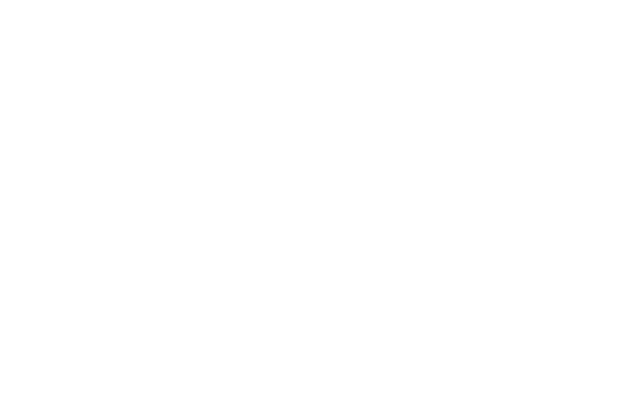
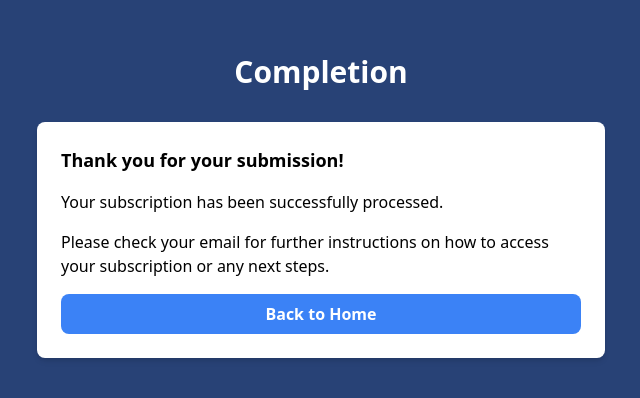
Before and after one commit to dbug-entity/digital-resources-subscription, a Vue app: page /completion in a window 1280 px wide. Before the commit this address had no page. Shown: the part 194-592 px from the top of the page, without its empty margins (319-959 px from the left). Built offline with nearby package versions, Linux system fonts and the light colour scheme.

Commit message:
add completion page with applied styles

```diff
--- /dev/null
+++ b/src/components/CompletionPage.vue
@@ -0,0 +1,63 @@
+<template>
+  <div class="bg-blue-900 min-h-screen flex items-center justify-center">
+    <div class="container mx-auto px-4 py-8">
+      <h2 class="text-3xl font-bold text-center text-black mb-8">Completion</h2>
+
+      <div class="bg-white p-6 rounded-lg shadow-md">
+        <h3 class="text-lg font-semibold mb-4">
+          Thank you for your submission!
+        </h3>
+        <p class="mb-4">Your subscription has been successfully processed.</p>
+        <p class="mb-4">
+          Please check your email for further instructions on how to access your
+          subscription or any next steps.
+        </p>
+        <button
+          @click="redirectToHome"
+          class="w-full bg-blue-500 text-white font-bold py-2 px-4 rounded-lg hover:bg-blue-600 focus:outline-none focus:bg-blue-600"
+        >
+          Back to Home
+        </button>
+      </div>
+    </div>
+  </div>
+</template>
+
+<script lang="ts">
+import { defineComponent } from "vue";
+import { useStore } from "vuex";
+import { useRouter } from "vue-router";
+
+export default defineComponent({
+  setup() {
+    const store = useStore();
+    const router = useRouter();
+    const formData = store.state.formData;
+
+    const previousStep = () => {
+      router.go(-1); // Go back one step
+    };
+
+    const redirectToHome = () => {
+      // Perform form submission logic
+      router.push("/");
+    };
+
+    return { formData, previousStep, redirectToHome };
+  },
+});
+</script>
+
+<style scoped>
+.container {
+  max-width: 600px;
+}
+
+.text-black {
+  color: #fff;
+}
+
+.bg-blue-900 {
+  background-color: #284276;
+}
+</style>
--- a/src/components/ConfirmationPage.vue
+++ b/src/components/ConfirmationPage.vue
@@ -57,7 +57,7 @@
 </template>
 
 <script lang="ts">
-import { defineComponent } from "vue";
+import { defineComponent, ref } from "vue";
 import { useStore } from "vuex";
 import { useRouter } from "vue-router";
 
@@ -67,16 +67,19 @@ export default defineComponent({
     const router = useRouter();
     const formData = store.state.formData;
 
+    // Define termsAccepted as a reactive variable
+    const termsAccepted = ref(false);
+
     const previousStep = () => {
       router.go(-1); // Go back one step
     };
 
-    const submitForm = () => {
+    const confirm = () => {
       // Perform form submission logic
-      console.log("Form submitted!");
+      router.push("/completion");
     };
 
-    return { formData, previousStep, submitForm };
+    return { formData, previousStep, confirm, termsAccepted };
   },
 });
 </script>
--- a/src/router/index.ts
+++ b/src/router/index.ts
@@ -4,12 +4,14 @@ import PersonalInformation from "../components/PersonalInformation.vue";
 import AccountInformation from "../components/AccountInformation.vue";
 import Confirmation from "../components/ConfirmationPage.vue";
 import SubscriptionInfo from "../components/SubscriptionInfo.vue";
+import CompletionPage from "../components/CompletionPage.vue";
 
 const routes: Array<RouteRecordRaw> = [
   { path: "/", component: PersonalInformation },
   { path: "/subscription", component: SubscriptionInfo },
   { path: "/account-information", component: AccountInformation },
   { path: "/confirmation", component: Confirmation },
+  { path: "/completion", component: CompletionPage },
 ];
 
 const router = createRouter({
```
